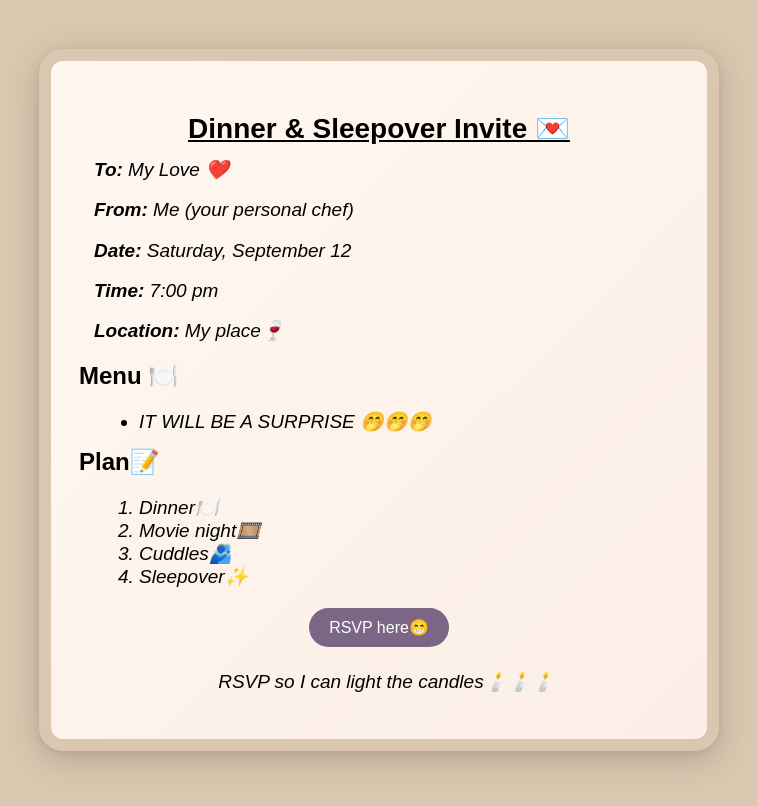
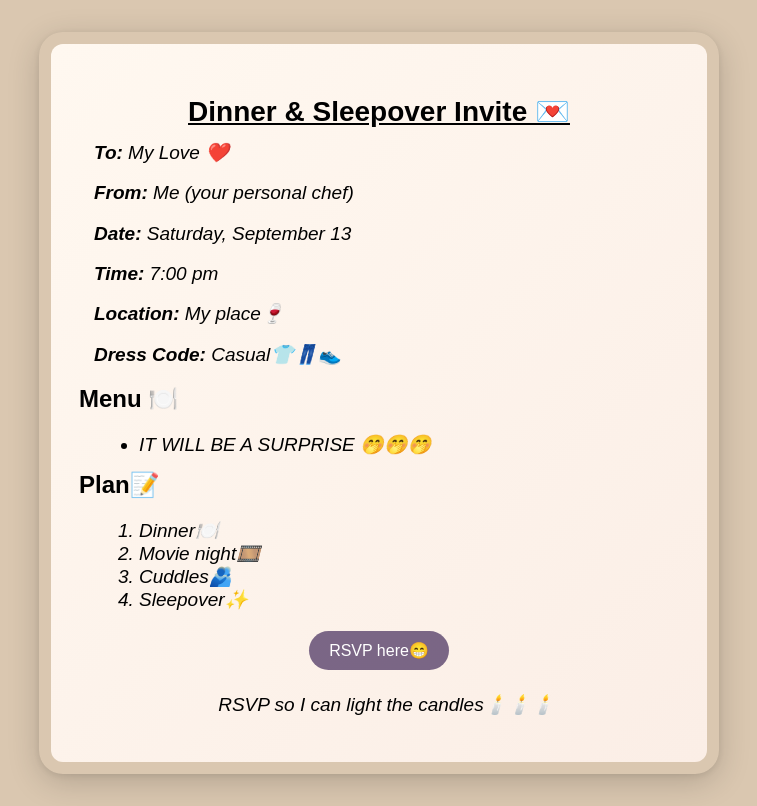
Before and after one commit to Njelz/Invitation-Template, a plain HTML site: page index.html in a window 1280 px wide. Shown: the whole page, without its empty margins (261-1018 px from the left). Drawn offline with nearby package versions, Linux system fonts and the light colour scheme.

Commit message:
Update index.html

```diff
--- a/index.html
+++ b/index.html
@@ -11,9 +11,10 @@
         <h1>Dinner & Sleepover Invite 💌</h1>
         <p><b>To:</b> My Love ❤️</p>
         <p><b>From:</b> Me (your personal chef)</p>
-        <p><b>Date:</b> Saturday, September 12</p>
+        <p><b>Date:</b> Saturday, September 13</p>
         <p><b>Time:</b> 7:00 pm</p>
         <p><b>Location:</b> My place🍷</p>
+        <p><b>Dress Code:</b> Casual👕👖👟</p>
 
         <h2>Menu 🍽️</h2>
         <ul>
```
